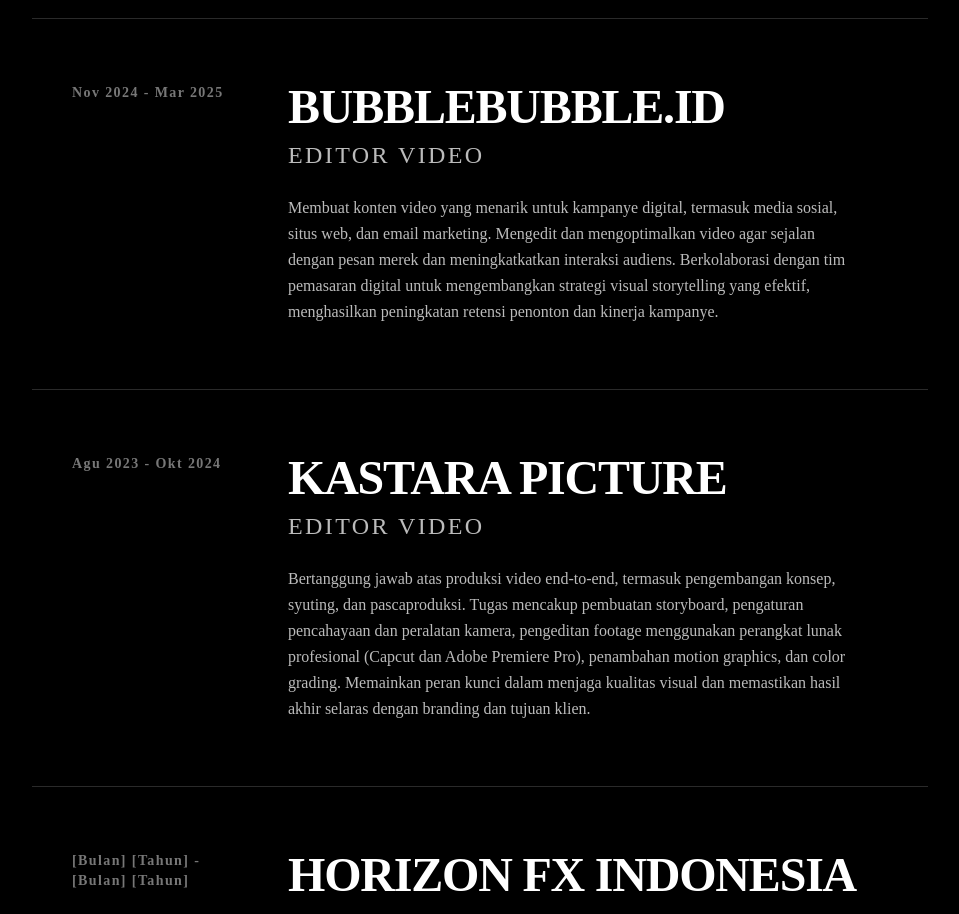
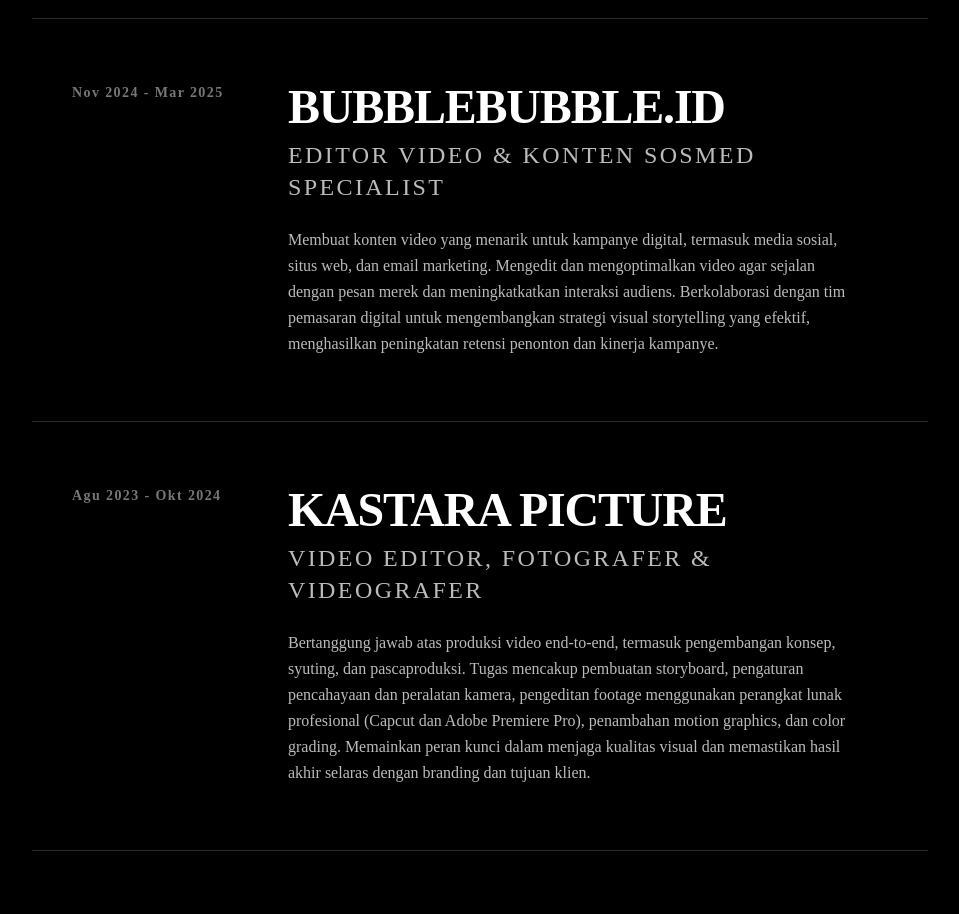
Before and after one commit to ggsradik-alt/Radika-Video-Editor, a Next.js app: page / in a window 1280 px wide. Shown: the part 5540-6454 px from the top of the page, without its empty margins (160-1119 px from the left). Built offline with nearby package versions, Linux system fonts and the light colour scheme.

Commit message:
Update jabatan di BubbleBubble dan Kastara Picture

```diff
--- a/src/components/sections/Experience.tsx
+++ b/src/components/sections/Experience.tsx
@@ -19,8 +19,8 @@
     },
     {
       id: "02",
-      roleEn: "Video Editor",
-      roleId: "Editor Video",
+      roleEn: "Video Editor & Social Media Content Specialist",
+      roleId: "Editor Video & Konten Sosmed Specialist",
       company: "BubbleBubble.id",
       periodEn: "Nov 2024 - Mar 2025",
       periodId: "Nov 2024 - Mar 2025",
@@ -29,8 +29,8 @@
     },
     {
       id: "03",
-      roleEn: "Video Editor",
-      roleId: "Editor Video",
+      roleEn: "Video Editor, Photographer & Videographer",
+      roleId: "Video Editor, Fotografer & Videografer",
       company: "Kastara Picture",
       periodEn: "Aug 2023 - Oct 2024",
       periodId: "Agu 2023 - Okt 2024",
```
